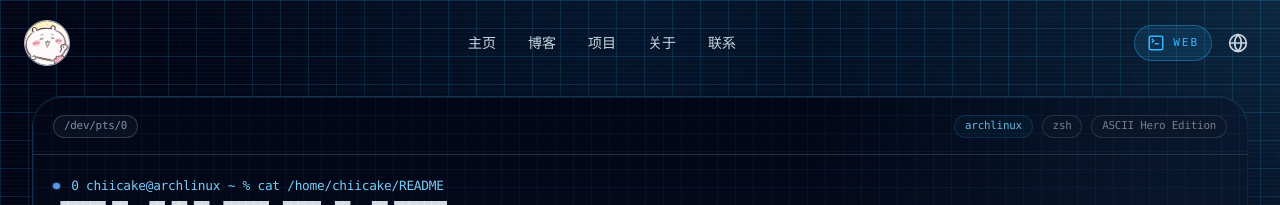
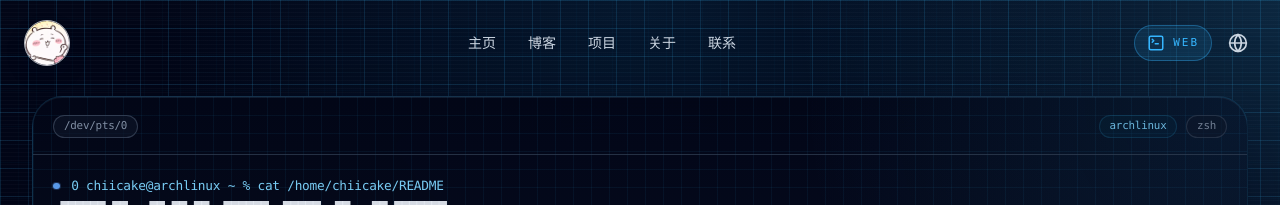
Before and after one commit to Chiicake/Chiicake.github.io, a React (Vite) app: page /#/cli in a window 1280 px wide. Shown: the top 205 px of the page. Built offline with nearby package versions, Linux system fonts and the light colour scheme.

Commit message:
feat: remove unused headerEdition variable from HomeCliHero component

```diff
--- a/src/components/home/HomeCliHero.tsx
+++ b/src/components/home/HomeCliHero.tsx
@@ -126,7 +126,6 @@ export function HomeCliHero({ shortcuts }: { shortcuts: HomeRollingShortcut[] })
   const secondary = isString(cliBundle.secondary)
     ? cliBundle.secondary
     : '# systems / tooling / distributed practice';
-  const headerEdition = isString(cliBundle.headerEdition) ? cliBundle.headerEdition : 'ASCII Hero Edition';
   const promptPlaceholder = t('hero.rollingPromptPlaceholder');
 
   const recentArticleCommands = useMemo(
@@ -731,7 +730,6 @@ export function HomeCliHero({ shortcuts }: { shortcuts: HomeRollingShortcut[] })
             <div className="home-cli-shell__signals">
               <span className="home-cli-shell__signal mono-data">archlinux</span>
               <span className="home-cli-shell__signal mono-data is-muted">zsh</span>
-              <span className="home-cli-shell__signal mono-data is-muted">{headerEdition}</span>
             </div>
           </div>
 
```
